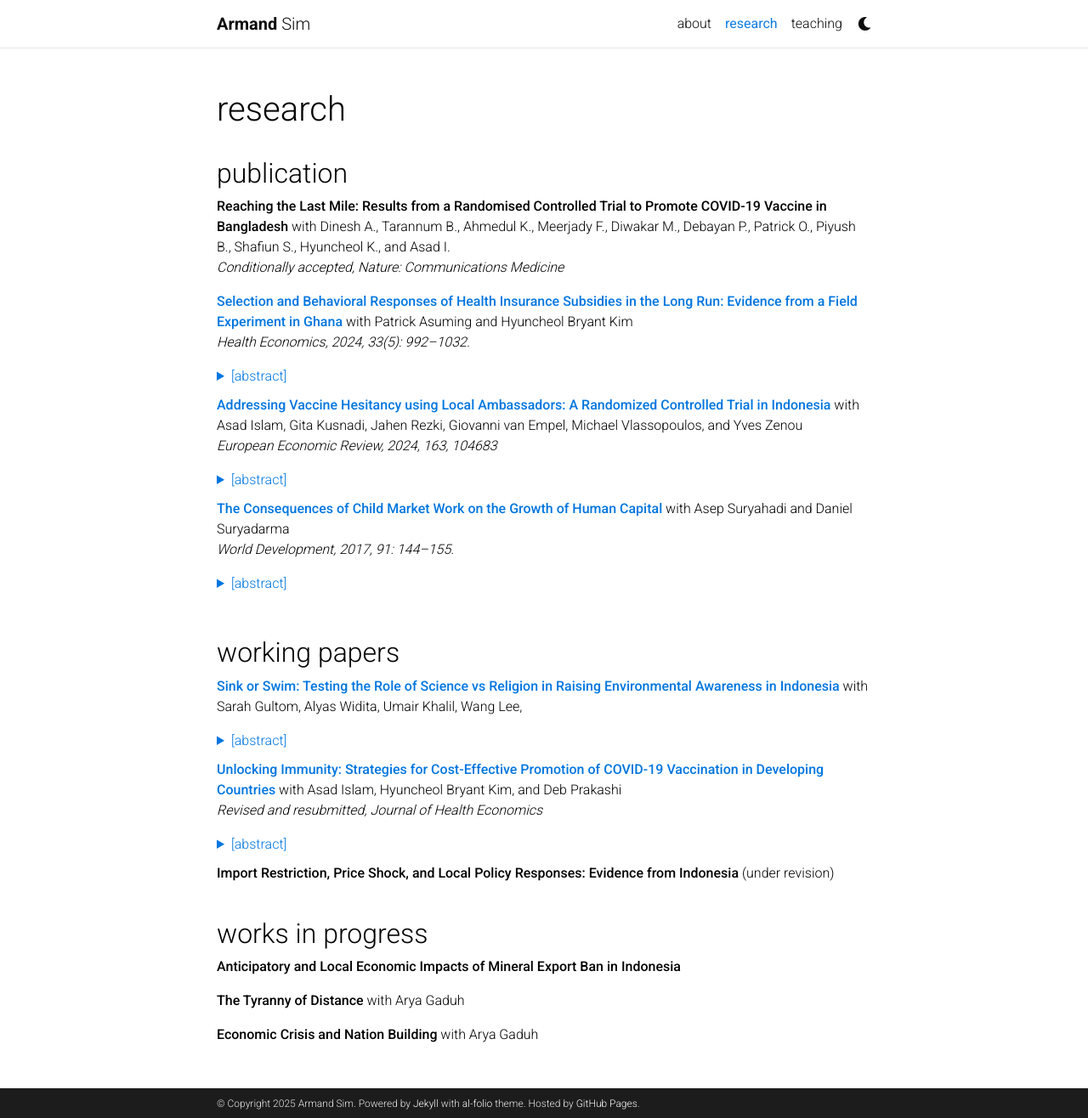
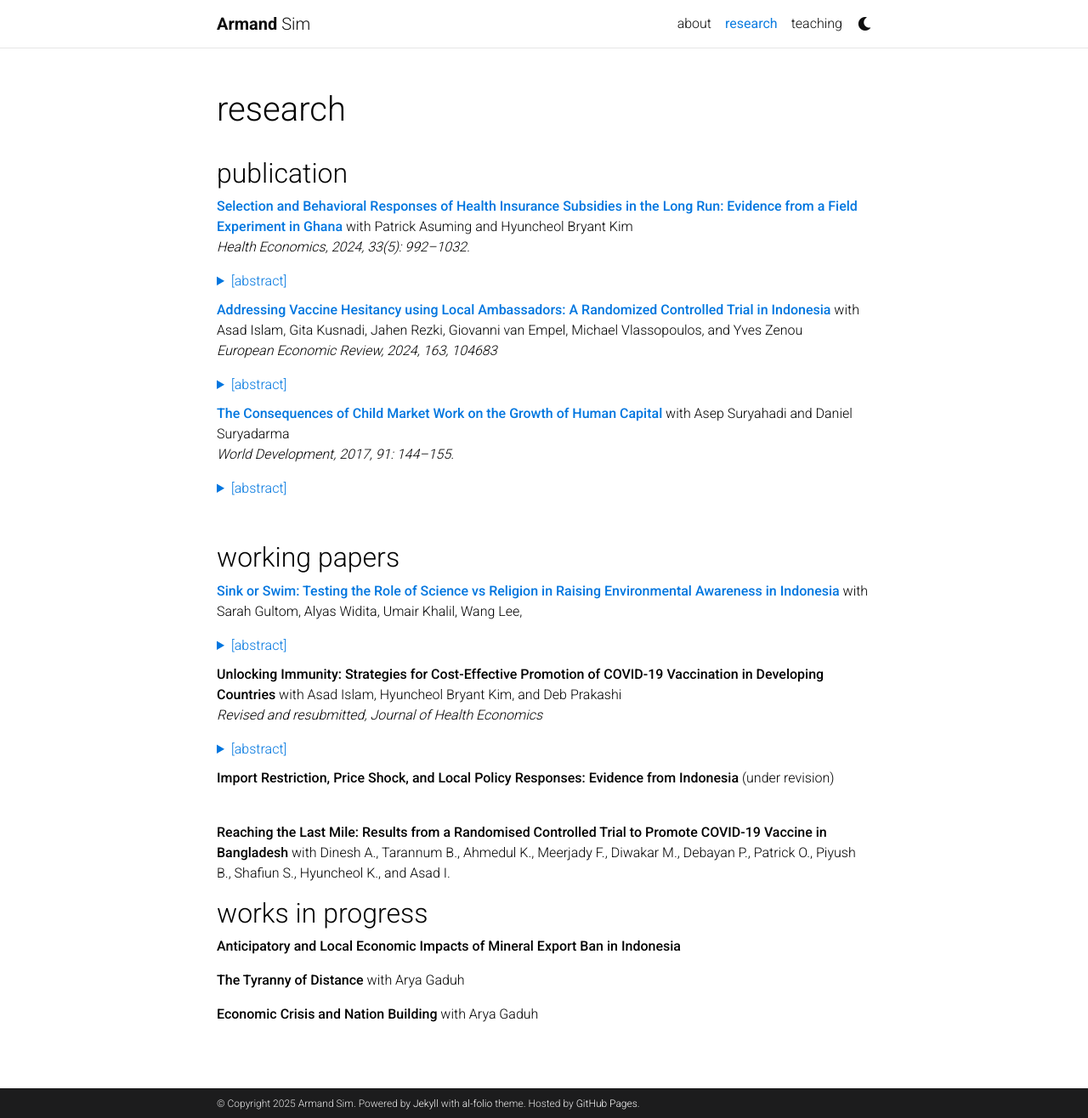
Before and after one commit to armandsim/armandsim.github.io, a Jekyll site: the page built from _pages/research.md, in a window 1280 px wide and 1316 px high. Shown: the whole window at 85% size. Built offline with Jekyll 4.4.1, drawn with Linux system fonts in a browser that asks for light colours; comment, search, counter and statistics services are not loaded; a style sheet for code colours, icons or effects is not loaded; part of the change alters nothing that is shown.

Commit message:
Update research.md
edit papers with asad

```diff
--- a/_pages/research.md
+++ b/_pages/research.md
@@ -20,9 +20,6 @@ summary:hover {
 </style>
 
 ## publication
-
-**Reaching the Last Mile: Results from a Randomised Controlled Trial to Promote COVID-19 Vaccine in Bangladesh** with Dinesh A., Tarannum B., Ahmedul K., Meerjady F., Diwakar M., Debayan P., Patrick O., Piyush B., Shafiun S., Hyuncheol K., and Asad I. <br>
-*Conditionally accepted, Nature: Communications Medicine* <br>
 
 **[Selection and Behavioral Responses of Health Insurance Subsidies in the Long Run: Evidence from a Field Experiment in Ghana](/docs/AKS_Ghana_Published_Version_HE.pdf)** with Patrick Asuming and Hyuncheol Bryant Kim <br>
 *Health Economics, 2024, 33(5): 992–1032.*
@@ -55,7 +52,7 @@ Shifting beliefs and encouraging pro-sustainability behaviors to mitigate climat
 We conduct a large-scale online experiment to understand how to effectively communicate this environmental threat. We vary the perceived identity of the messenger (as a religious leader or scientist) and the narrative style of the video message (religious or scientific). Our results show that any version of message, compared to a placebo, shifts beliefs about causes and consequences of subsidence, increases pro-sustainability behaviors, self-efficacy, and institutional trust in addressing the issue. The messenger's perceived identity as a scientist---rated as more persuasive and trustworthy than an Imam---generates larger impacts on beliefs regardless of narrative style. A scientist delivering a religious narrative is effective in encouraging participants to spread awareness, while an Imam is better at building trust across stakeholders. Effects on beliefs are more pronounced among those with low prior knowledge, high institutional trust, and less reliance on groundwater. However, heterogeneous treatment effects on actions are limited even among the least informed. Overall, our findings demonstrate how perceived identity and narrative framing shapes public understanding of and action on environmental challenges.
 </details>
 
-**[Unlocking Immunity: Strategies for Cost-Effective Promotion of COVID-19 Vaccination in Developing Countries](/docs/Vaccine_JHE_Dec_2024.pdf)** with Asad Islam, Hyuncheol Bryant Kim, and Deb Prakashi <br>
+**Unlocking Immunity: Strategies for Cost-Effective Promotion of COVID-19 Vaccination in Developing Countries** with Asad Islam, Hyuncheol Bryant Kim, and Deb Prakashi <br>
 *Revised and resubmitted, Journal of Health Economics*
 <details>
 <summary>[abstract]</summary>
@@ -68,6 +65,7 @@ campaigns.
 <br>
 <br>
 
+**Reaching the Last Mile: Results from a Randomised Controlled Trial to Promote COVID-19 Vaccine in Bangladesh** with Dinesh A., Tarannum B., Ahmedul K., Meerjady F., Diwakar M., Debayan P., Patrick O., Piyush B., Shafiun S., Hyuncheol K., and Asad I. <br>
 
 ## works in progress
 
```
